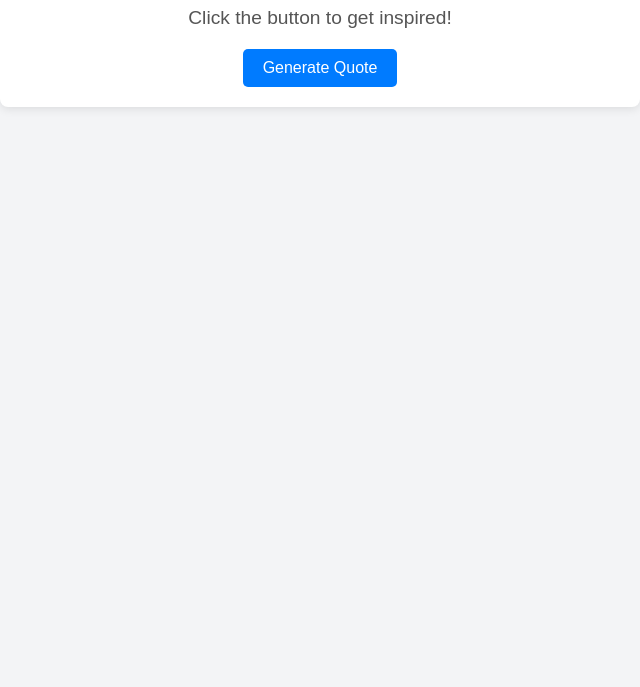
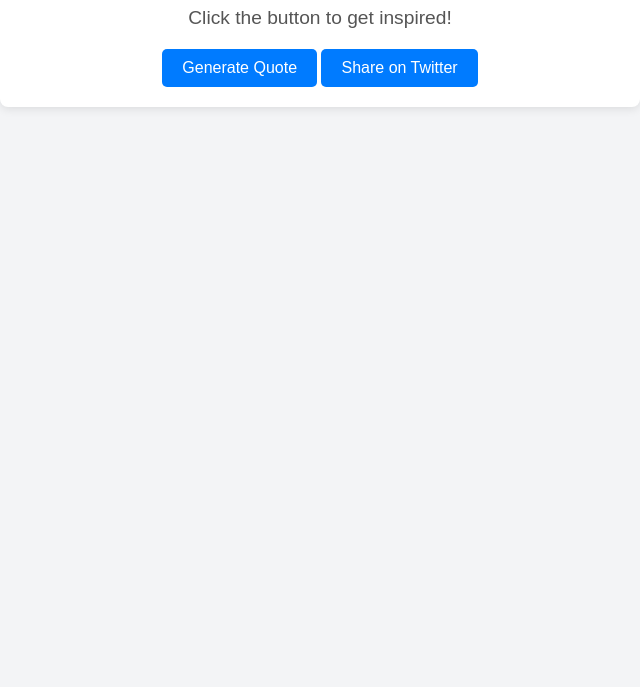
Before and after one commit to crackyto/inspirational-quotes-generator, a plain HTML site: page index.html in a window 1280 px wide. Shown: the part 113-800 px from the top of the page, without its empty margins (320-960 px from the left). Drawn offline with Linux system fonts and the light colour scheme.

Commit message:
Update index.html

```diff
--- a/index.html
+++ b/index.html
@@ -11,6 +11,8 @@
         <h1>Inspirational Quotes Generator</h1>
         <p id="quote">Click the button to get inspired!</p>
         <button id="generate">Generate Quote</button>
+        <!-- Nouveau bouton pour partager sur Twitter -->
+        <button id="share">Share on Twitter</button>
     </div>
     <script src="script.js"></script>
 </body>
```
